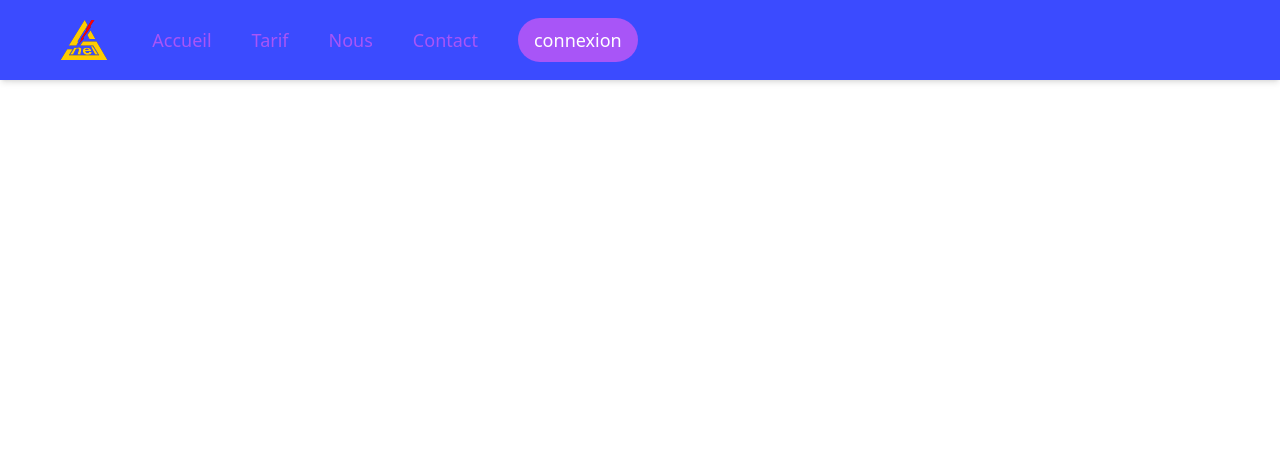
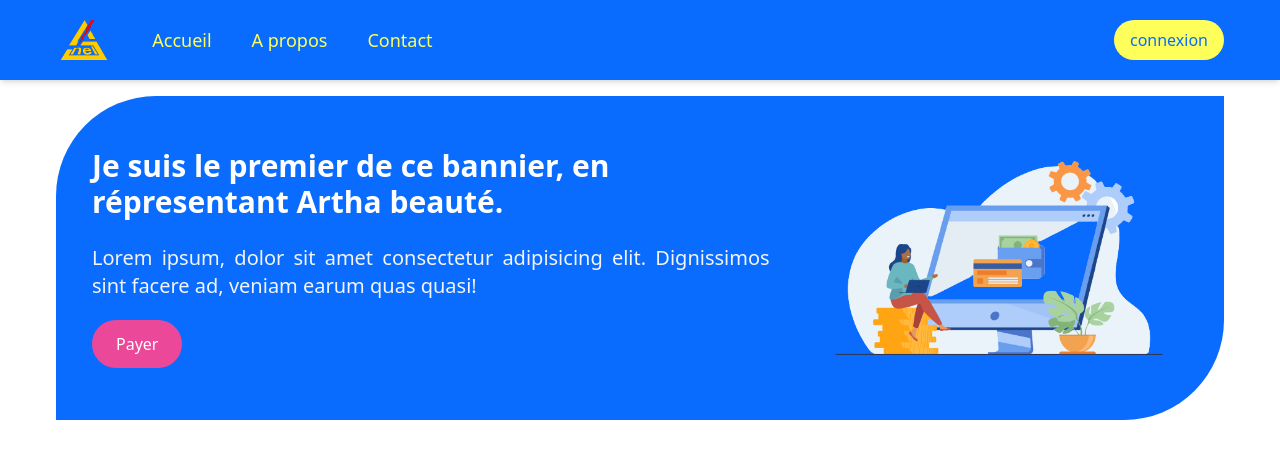
Before and after one commit to rovertnet/app_transact, a React (Vite) app: page / in a window 1280 px wide. Shown: the top 458 px of the page. Built offline with nearby package versions, Linux system fonts and the light colour scheme.

Commit message:
je suis un autre commit

```diff
--- a/src/App.jsx
+++ b/src/App.jsx
@@ -1,5 +1,6 @@
 
 import './App.css'
+import Body from './composants/body/Body';
 import Navbar from './composants/header/Navbar'
 
 function App() {
@@ -7,8 +8,9 @@ function App() {
   return (
     <>
       <Navbar />
+      <Body />
     </>
-  )
+  );
 }
 
 export default App
--- /dev/null
+++ b/src/composants/body/Body.jsx
@@ -0,0 +1,12 @@
+import Banner from "./home/Banner"
+
+
+function Body() {
+  return (
+    <div>
+        <Banner />
+    </div>
+  )
+}
+
+export default Body
--- /dev/null
+++ b/src/composants/body/home/Banner.jsx
@@ -0,0 +1,38 @@
+
+function Banner() {
+  return (
+    <>
+      <div className=" md:px-14 px-4 max-w-screen-2xl mx-auto my-24">
+        <div className=" md:p-9 px-4 py-9 bg-[#096cff] rounded-tl-[100px] rounded-br-[100px]">
+          <div className=" flex flex-col md:flex-row-reverse justify-between items-center gap-10">
+            {/* image */}
+            <div>
+              <img
+                className=" lg:h-full w-full"
+                src="../../../../public/img_banner.png"
+                alt="a propos"
+              />
+            </div>
+            {/* La présentation */}
+            <div className=" md:w-full">
+              <h2 className=" md:text-3xl text-2xl font-bold text-white mb-6 leading-relaxed">
+                Je suis le premier de ce bannier, en répresentant Artha beauté.
+              </h2>
+              <p className=" text-[#f3f4f5] text-xl mb-5 md:text-justify text-justify">
+                Lorem ipsum, dolor sit amet consectetur adipisicing elit.
+                Dignissimos sint facere ad, veniam earum quas quasi!
+              </p>
+              <div className=" space-x-5 space-y-4 ">
+                <button className=" py-3 px-6 text-base rounded-3xl bg-pink-500 text-white hover:bg-purple-500 transition-all duration-300">
+                  Payer
+                </button>
+              </div>
+            </div>
+          </div>
+        </div>
+      </div>
+    </>
+  );
+}
+
+export default Banner
--- a/src/composants/header/Navbar.jsx
+++ b/src/composants/header/Navbar.jsx
@@ -1,15 +1,21 @@
+import { useState } from "react";
 import {Link} from "react-scroll";
+import { BiMenuAltRight } from "react-icons/bi";
+import { HiOutlineXMark } from "react-icons/hi2";
 
 function Navbar() {
+  const [showMenu, setShowMenu] = useState(false);
+  const toggleMenu = () => {
+    setShowMenu(!showMenu);
+  };
   const navItems = [
     { link: "Accueil", path: "accueil" },
-    { link: "Tarif", path: "tarif" },
-    { link: "Nous", path: "about" },
+    { link: "A propos", path: "about" },
     { link: "Contact", path: "contact" },
   ];
   return (
     <>
-      <div className="bg-[#3b4bff] md:px-14 p-4 max-w-screen-2xl mx-auto text-purple-500 fixed top-0 right-0 left-0 shadow-md">
+      <div className="bg-[#096cff] md:px-14 p-4 max-w-screen-2xl mx-auto text-[#feff5b] fixed top-0 right-0 left-0 shadow-md">
         <div className="text-lg container mx-auto flex justify-between items-center">
           <div className="flex items-center space-x-10">
             <a href="#">
@@ -19,7 +25,7 @@ function Navbar() {
             <ul className=" md:flex space-x-10 hidden">
               {navItems.map(({ link, path }) => (
                 <Link
-                  className=" block hover:text-[#c654c6] cursor-pointer"
+                  className=" block hover:text-white cursor-pointer"
                   onactiveclass="active"
                   spy={true}
                   smooth={true}
@@ -31,13 +37,50 @@ function Navbar() {
                 </Link>
               ))}
             </ul>
-            <div className=" space-x-12 hidden md:flex items-center">
-              <button className=" bg-purple-500 py-2 px-4 translate-all duration-300 rounded-3xl text-white hover:border-2 hover:border-purple-500 hover:text-purple-500 hover:bg-white">
-                connexion
-              </button>
-              {/* modal */}
-            </div>
           </div>
+          <div className=" space-x-12 hidden md:flex items-center">
+            <button className=" bg-[#feff5b] py-2 px-4 text-base translate-all duration-300 rounded-3xl text-[#096cff] hover:border-2 hover:border-purple-500 hover:text-purple-500 hover:bg-white">
+              connexion
+            </button>
+            {/* modal */}
+          </div>
+          <div className=" md:hidden">
+            <button
+              onClick={toggleMenu}
+              className=" text-white focus:outline-none focus:text-[#feff5b]"
+            >
+              {showMenu ? (
+                <HiOutlineXMark className=" h-8 w-8 text-[#feff5b] transition-all duration-700" />
+              ) : (
+                <BiMenuAltRight className=" h-10 w-10 text-[#feff5b] transition-all duration-700" />
+              )}
+            </button>
+          </div>
+        </div>
+      </div>
+
+      <div
+        className={` space-y-4 px-6 pt-24 pb-5 w-[150px] h-full bg-white ${
+          showMenu ? "block fixed top-0 right-0 left-0" : "hidden "
+        }`}
+      >
+        {navItems.map(({ link, path }) => (
+          <Link
+            spy={true}
+            smooth={true}
+            offset={-80}
+            key={link}
+            to={path}
+            className=" block text-blue-600 hover:text-yellow-500 cursor-pointer"
+            onClick={toggleMenu}
+          >
+            {link}
+          </Link>
+        ))}
+        <div className=" space-x-12 md:flex items-center">
+          <button className=" bg-[#feff5b] py-2 px-4 translate-all duration-300 rounded-3xl text-blue-600 hover:text-blue-600 hover:bg-white">
+            connexion
+          </button>
         </div>
       </div>
     </>
```
Also changed, not shown: public/img_banner.png (added).
